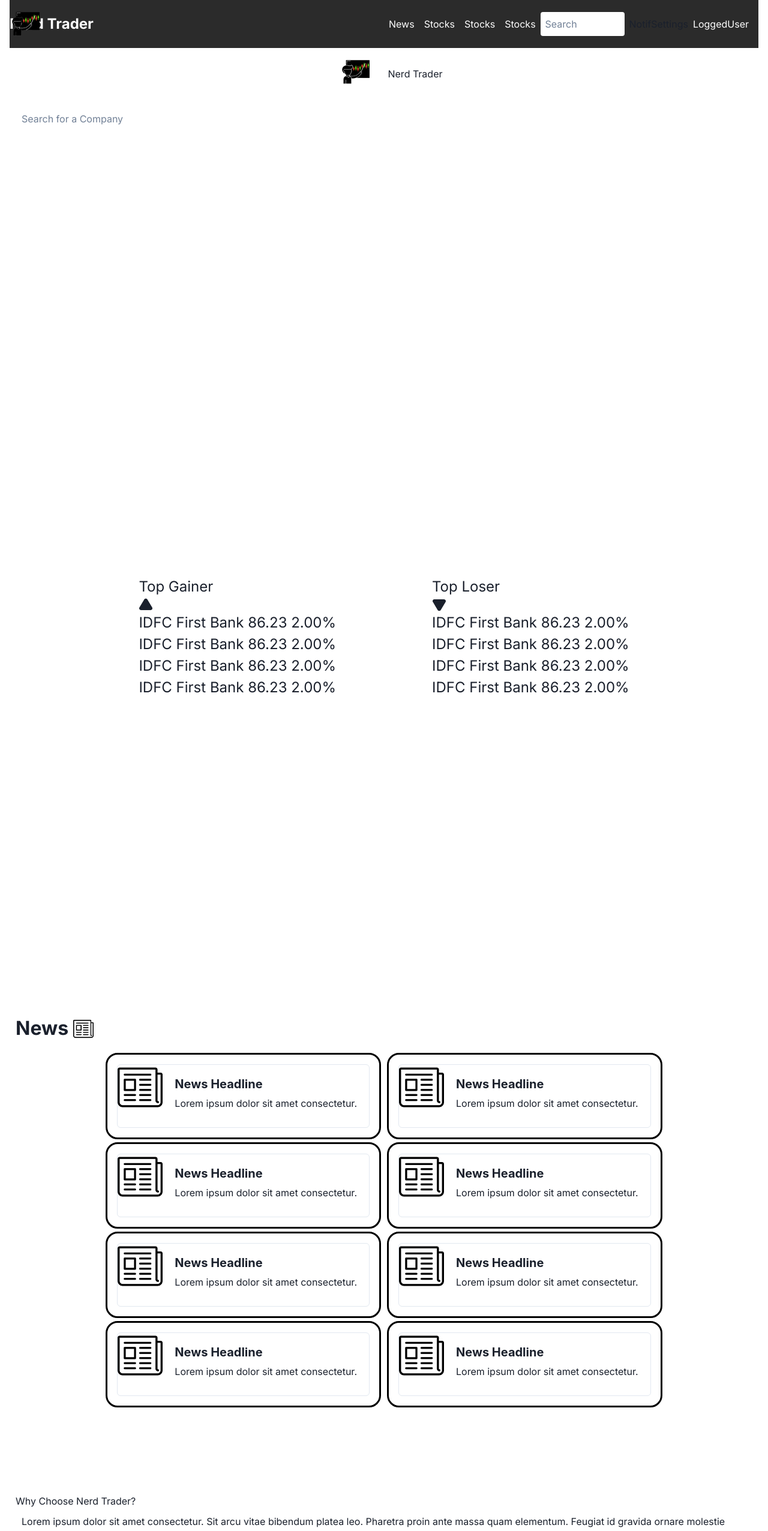
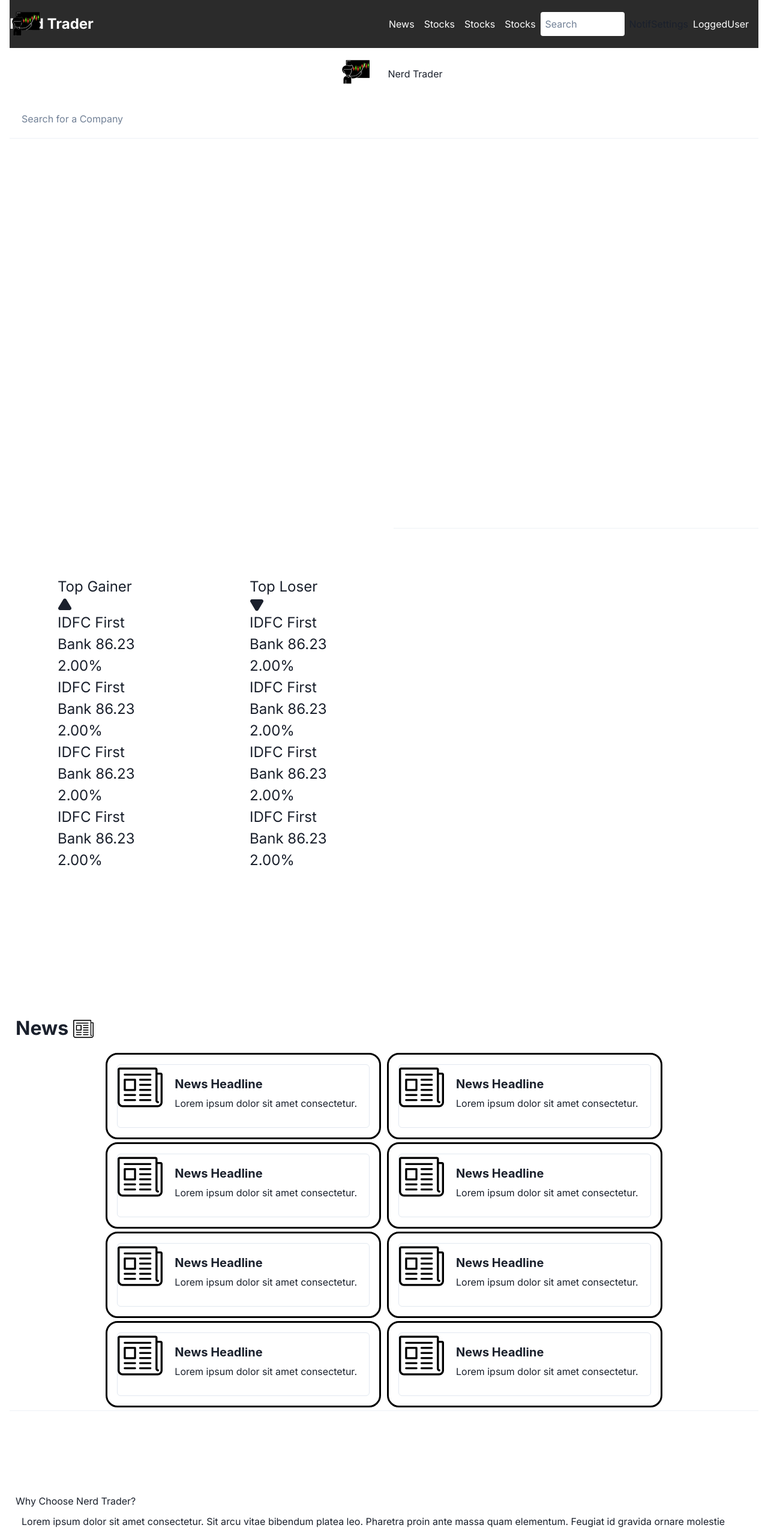
Before and after one commit to HindzSight/NerdTrader, a Next.js app: page / in a window 1280 px wide. Shown: the top 2552 px of the page at 60% size. Built offline with nearby package versions, Linux system fonts and the light colour scheme.

Commit message:
[UI] Added Section Dividers

```diff
--- a/app/GainLoss.tsx
+++ b/app/GainLoss.tsx
@@ -1,6 +1,7 @@
 import React, { useState } from 'react';
 import styles from './GainLoss.module.css';
 import { TbTriangleInvertedFilled, TbTriangleFilled } from "react-icons/tb";
+import {Divider } from '@chakra-ui/react'
 
 
 const GainLoss = () => {
@@ -50,6 +51,7 @@ const GainLoss = () => {
             </div>
           </div>
         </div>
+        <Divider />
     </div>
   );
 };
--- a/app/HeroSection.tsx
+++ b/app/HeroSection.tsx
@@ -1,5 +1,6 @@
 import React, { useState } from 'react';
 import styles from './HeroSection.module.css';
+import {Divider } from '@chakra-ui/react'
 
 interface HeroSectionProps {
   search: string;
@@ -25,6 +26,7 @@ const HeroSection: React.FC<HeroSectionProps> = ({ search, onSearchChange }) =>
         value={search}
         onChange={onSearchChange}
         />
+        <Divider />
     </div>
   );
 };
--- a/app/NewsSection.tsx
+++ b/app/NewsSection.tsx
@@ -1,6 +1,6 @@
 import React from 'react';
 import styles from './NewsSection.module.css';
-import { Card, CardHeader, CardBody, CardFooter, Stack, Button, Image, Heading, Text } from '@chakra-ui/react'
+import { Card,  CardBody,  Stack, Image, Heading, Text,Divider } from '@chakra-ui/react'
 
 const NewsSection = () => {
     return (
@@ -221,6 +221,7 @@ const NewsSection = () => {
                     </div>
                 </div>
             </div>
+        <Divider colorScheme= "blackAlpha"/>
 
 
 
--- a/app/WhyUs.tsx
+++ b/app/WhyUs.tsx
@@ -1,5 +1,6 @@
 import React from 'react'
 import styles from './WhyUs.module.css'
+import {Divider } from '@chakra-ui/react'
 
 const WhyUs = () => {
   return (
@@ -72,6 +73,7 @@ const WhyUs = () => {
                 </div>
             </div>
         </div>
+        <Divider colorScheme= "blackAlpha"/>
     </div>
   )
 }
```
Also changed, not shown: app/NewsSection.module.css (line endings or trailing spaces).
